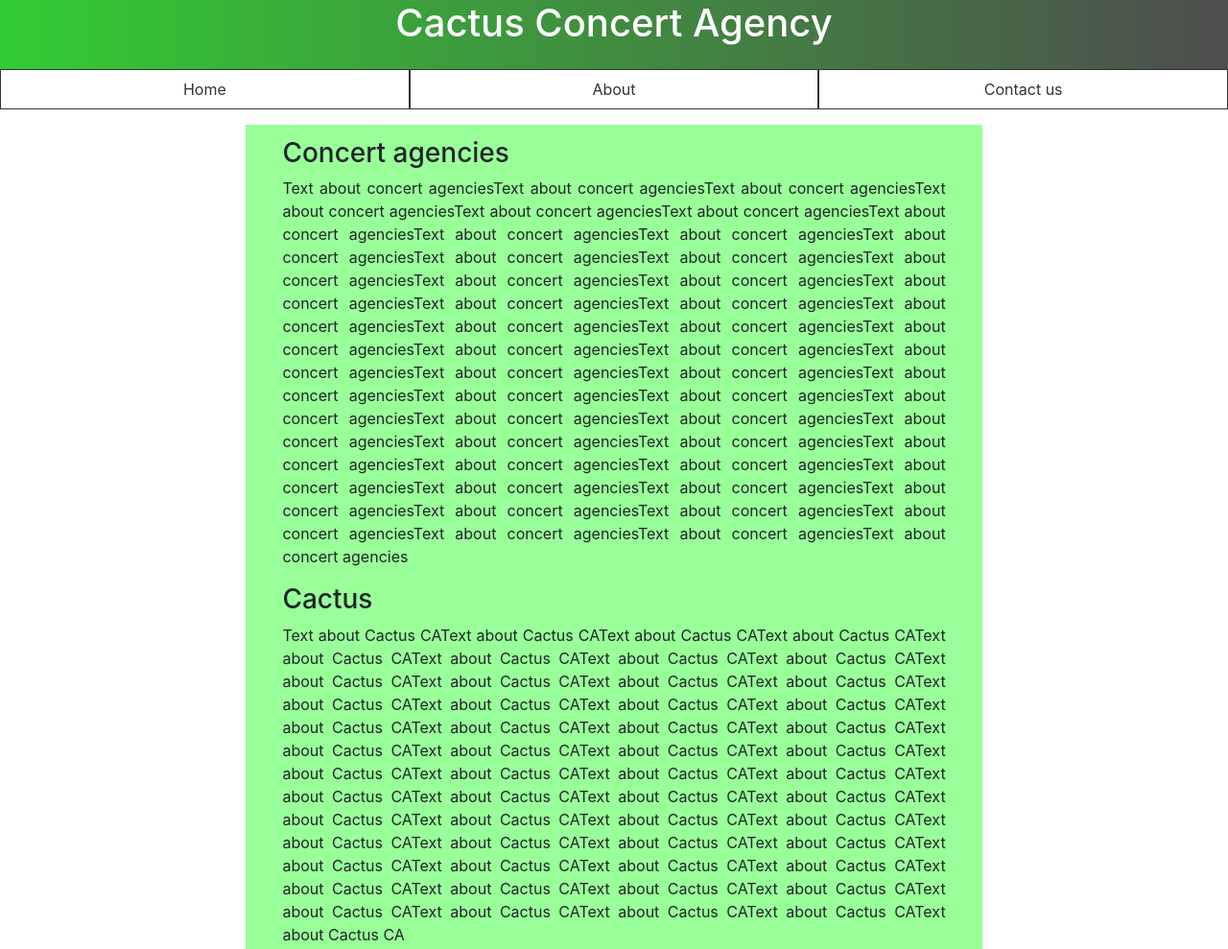
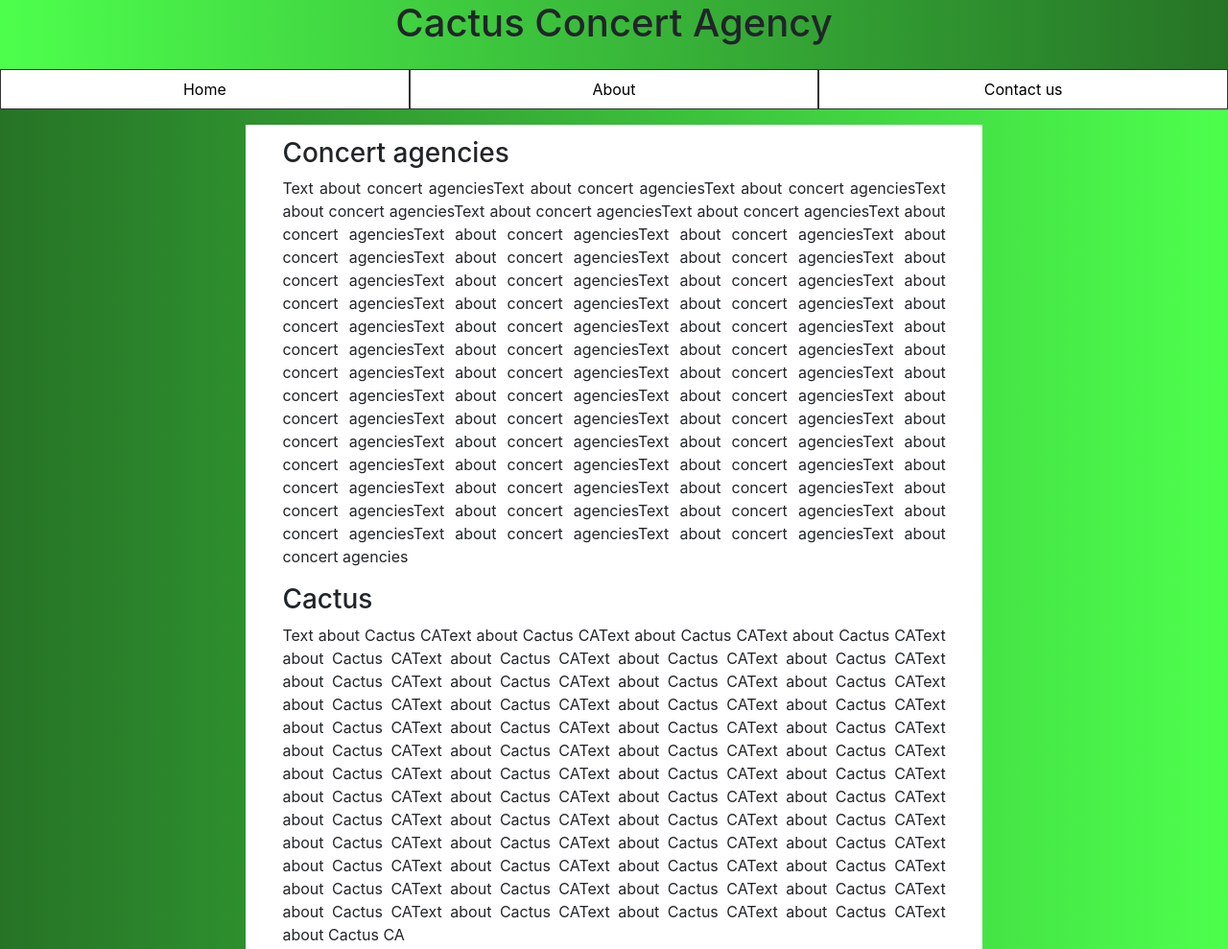
Before and after one commit to vpaniush/LnuWeb1, a plain HTML site: page src/about.html in a window 1280 px wide. Shown: the top 989 px of the page at 96% size. Drawn offline with nearby package versions, Linux system fonts and the light colour scheme.

Commit message:
[8] set backgrounds styles

```diff
--- a/src/styles.css
+++ b/src/styles.css
@@ -3,13 +3,19 @@
     padding: 0;
 }
 
+body {
+    background-image: linear-gradient(right,#4dff4d,#267326);
+    background-image: -o-linear-gradient(right,#4dff4d,#267326);
+    background-image: -moz-linear-gradient(right,#4dff4d,#267326);
+    background-image: -webkit-linear-gradient(right,#4dff4d,#267326);
+}
+
 .header {
     height: 4.5em;
-    background-image: linear-gradient(left,#33cc33,#4d4d4d);
-    background-image: -o-linear-gradient(left,#33cc33,#4d4d4d);
-    background-image: -moz-linear-gradient(left,#33cc33,#4d4d4d);
-    background-image: -webkit-linear-gradient(left,#33cc33,#4d4d4d);
-    color: white;
+    background-image: linear-gradient(left,#4dff4d,#267326);
+    background-image: -o-linear-gradient(left,#4dff4d,#267326);
+    background-image: -moz-linear-gradient(left,#4dff4d,#267326);
+    background-image: -webkit-linear-gradient(left,#4dff4d,#267326);
     text-align: center;
 }
 
@@ -29,14 +35,14 @@
     padding: 0.5em;
     background-color: white;
     border: 1px solid #333;
+    color: black;
     text-decoration: none;
-    color: #333;
     text-align: center;
 }
 
 .nav-bar a:hover{
-    background-color: #333;
-    color: #f4f4f4;
+    background-color: #4d4d4d;
+    color: white;
     text-decoration: none;
 }
 
@@ -63,11 +69,11 @@
 
 .card-item {
     height: 200px;
-    border: 1px solid black;
     border-radius: 3%;
     margin: 1%;
     padding: 1% 3%;
     text-align: center;
+    background-color: white;
 }
 
 .card-item:hover {
@@ -95,7 +101,7 @@
 
 .footer {
     height: 70px;
-    background-color: #d9d9d9;
+    background-color: #b3ffb3;
     padding-top: 1%;
     padding-left: 5%;
 }
@@ -109,7 +115,7 @@
 .about {
     margin: 0 20%;
     padding: 1% 3%;
-    background-color: #99ff99;
+    background-color: white;
 }
 
 .about p {
```
